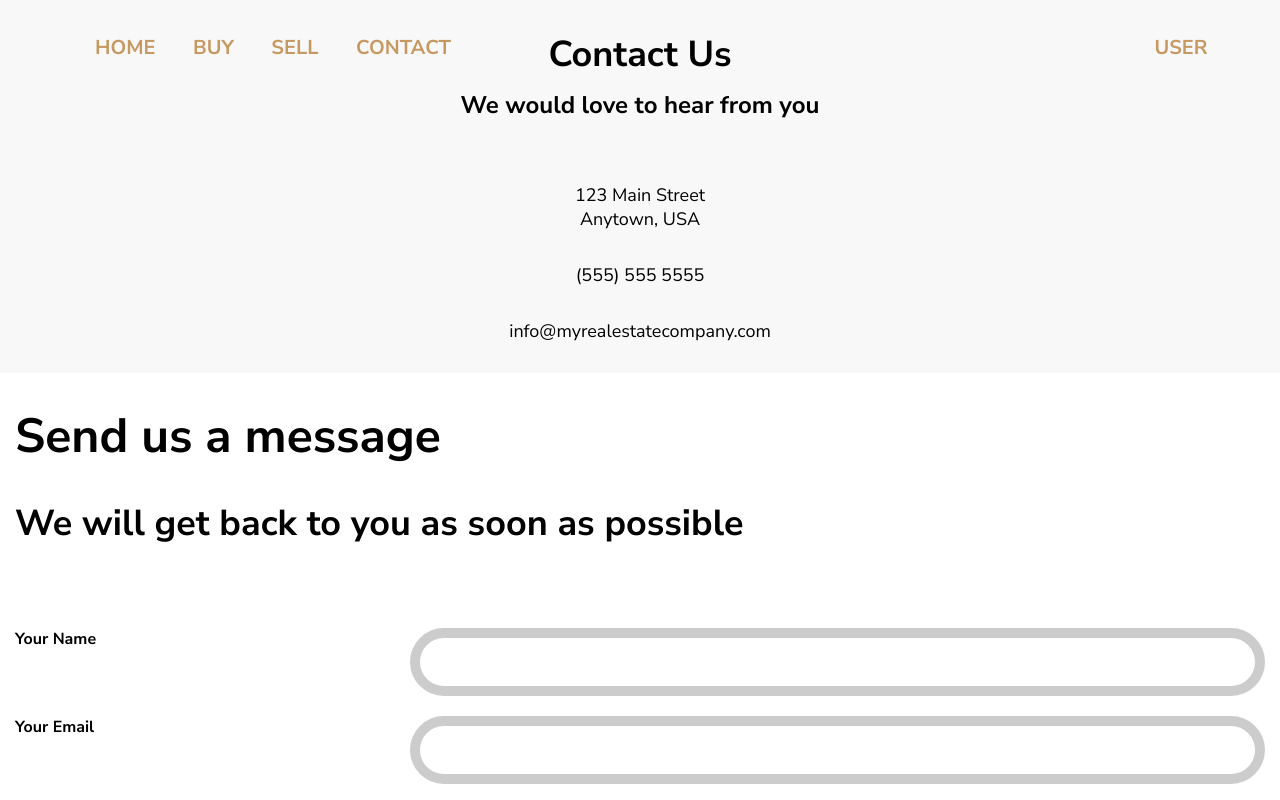
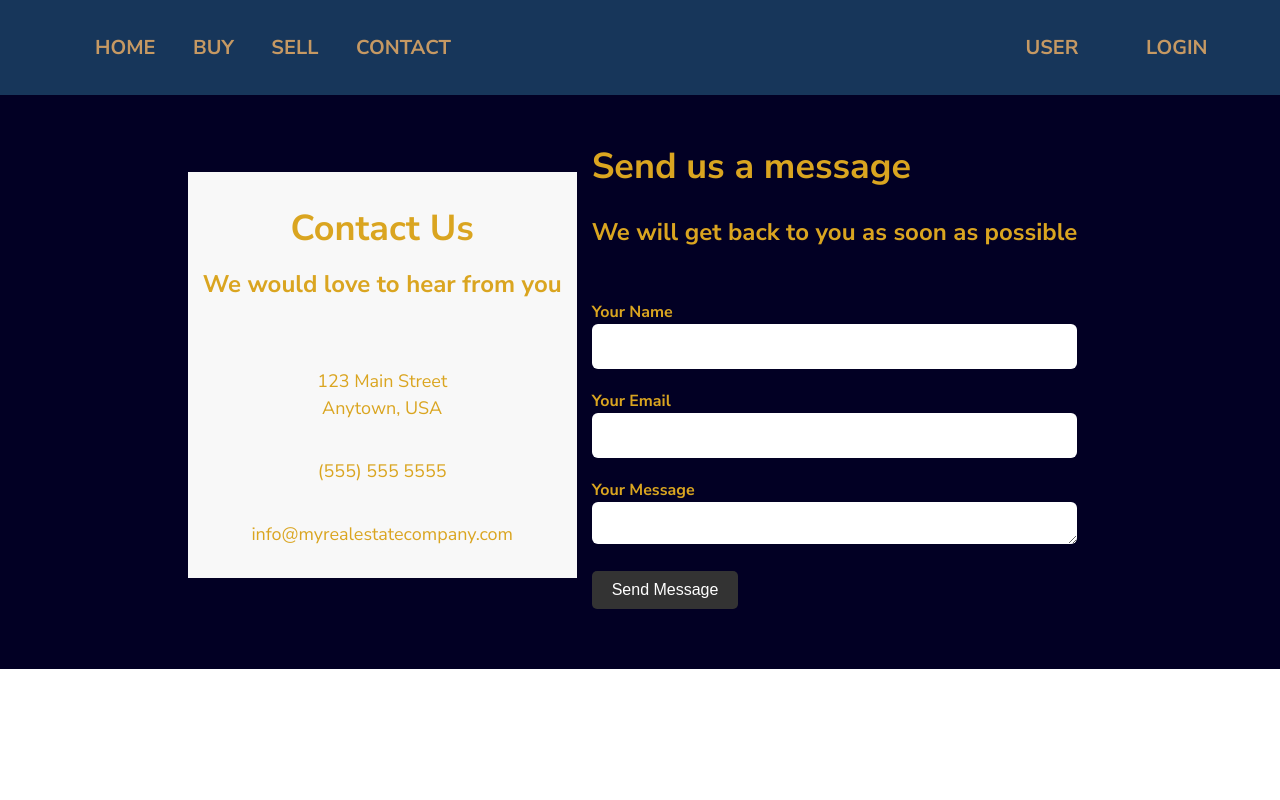
Before and after one commit to michalsamulak/real_estate, a Next.js app: page /contact in a window 1280 px wide. Shown: the top 800 px of the page. Built offline with nearby package versions, Linux system fonts and the light colour scheme.

Commit message:
style contact

```diff
--- a/components/contact/form.module.scss
+++ b/components/contact/form.module.scss
@@ -14,31 +14,32 @@
 
 .form-label {
     display: block;
-    margin-bottom: 5rem;
+    // margin-bottom: 5rem;
+    margin-top: 2rem;
     font-size: 1.6rem;
     font-weight: 700;
 }
 
 .form-input {
-    display: block;
+    padding: 1.2rem 2rem;
+    font-size: 1rem;
+    border-width: 5px;
+    border-style: none;
+    border-radius: 6px;
+    outline: transparent;
     width: 100%;
-    padding: 1rem;
-    border: 1rem solid #ccc;
-    border-radius: 5rem;
-    margin-bottom: 2rem;
-    font-size: 1.6rem;
+    transition: border-color 0.2s ease;
 }
 
 .form-textarea {
-    display: block;
+    padding: 1.2px 2rem;
+    font-size: 1rem;
+    border-width: 5px;
+    border-style: none;
+    border-radius: 6px;
+    outline: transparent;
     width: 100%;
-    padding: 1rem;
-    border: 1rem solid #ccc;
-    border-radius: .5rem;
-    margin-bottom: 2rem;
-    font-size: 1.6rem;
-    resize: vertical;
-    min-height: 10rem;
+    transition: border-color 0.2s ease;
 }
 
 .form-submit {
@@ -46,8 +47,10 @@
     color: #fff;
     border: none;
     padding: 1rem 2rem;
-    border-radius: .5rem;
+    border-radius: 0.5rem;
     font-size: 1.6rem;
+    margin-top: 2rem;
+
     cursor: pointer;
 }
 
@@ -55,7 +58,7 @@
     background-color: #555;
 }
 
-@media screen and (min-width: 768px) and (max-width: 1023px) {
+@media screen and (min-width: 768px) {
     .section-title {
         font-size: 4.8rem;
     }
@@ -88,71 +91,72 @@
     .form-textarea {
         font-size: 1.8rem;
     }
+
+
 }
 
-@media screen and (min-width: 1024px) {
-    .test {
-      display: flex;
-      flex-direction: row;
+// @media screen and (min-width: 1024px) {
+//     .test {
+//         display: flex;
+//         flex-direction: row;
+//     }
+//     .section-header {
+//         display: flex;
+//         flex-wrap: wrap;
+//         justify-content: space-between;
+//         align-items: center;
+//     }
 
-    }
-    .section-header {
-      display: flex;
-      flex-wrap: wrap;
-      justify-content: space-between;
-      align-items: center;
-    }
+//     .section-title {
+//         font-size: 6.4rem;
+//         flex: 1 0 50%;
+//     }
 
-    .section-title {
-      font-size: 6.4rem;
-      flex: 1 0 50%;
-    }
+//     .section-subtitle {
+//         font-size: 4.8rem;
+//         flex: 1 0 50%;
+//     }
 
-    .section-subtitle {
-      font-size: 4.8rem;
-      flex: 1 0 50%;
-    }
+//     .contact-info {
+//         flex-direction: row;
+//         justify-content: space-between;
+//     }
 
-    .contact-info {
-      flex-direction: row;
-      justify-content: space-between;
-    }
+//     .contact-info-item {
+//         margin-right: 5rem;
+//         margin-bottom: 0;
+//     }
 
-    .contact-info-item {
-      margin-right: 5rem;
-      margin-bottom: 0;
-    }
+//     .form-title {
+//         font-size: 4.8rem;
+//         margin-bottom: 3rem;
+//         flex: 1 0 50%;
+//     }
 
-    .form-title {
-      font-size: 4.8rem;
-      margin-bottom: 3rem;
-      flex: 1 0 50%;
-    }
+//     .form-subtitle {
+//         font-size: 3.6rem;
+//         margin-bottom: 8rem;
+//         flex: 1 0 50%;
+//     }
 
-    .form-subtitle {
-      font-size: 3.6rem;
-      margin-bottom: 8rem;
-      flex: 1 0 50%;
-    }
+//     .form-input,
+//     .form-textarea {
+//         font-size: 2.4rem;
+//     }
 
-    .form-input,
-    .form-textarea {
-      font-size: 2.4rem;
-    }
+//     .form-group {
+//         display: flex;
+//         justify-content: space-between;
+//         align-items: flex-start;
+//     }
 
-    .form-group {
-      display: flex;
-      justify-content: space-between;
-      align-items: flex-start;
-    }
+//     .form-group label {
+//         flex-basis: 30%;
+//         margin-right: 2rem;
+//     }
 
-    .form-group label {
-      flex-basis: 30%;
-      margin-right: 2rem;
-    }
-
-    .form-group input,
-    .form-group textarea {
-      flex: 1;
-    }
-  }
+//     .form-group input,
+//     .form-group textarea {
+//         flex: 1;
+//     }
+// }
--- a/components/navbar/navbar.module.scss
+++ b/components/navbar/navbar.module.scss
@@ -6,6 +6,7 @@
 
   display: flex;
 
+  background-color: #17365a;
 
   // --gradient-from: var(--black);
   // --gradient-stops: var(--gradient-from), var(--gradient-to, rgba(0, 0, 0, 0));
--- a/components/navbar/navbar.tsx
+++ b/components/navbar/navbar.tsx
@@ -1,11 +1,8 @@
-
 import { useEffect, useState } from "react";
 import styles from "./navbar.module.scss";
-const cln = require('classnames');
+const cln = require("classnames");
 
 import Link from "next/link";
-
-
 
 const NavBar = () => {
     const [scroll, setScroll] = useState(false);
@@ -15,48 +12,39 @@ const NavBar = () => {
         });
     }, []);
 
-
     return (
-      <div className={cln(styles.container, `${scroll ? styles.scroll : ''}`)}>
-
+        <div
+            className={cln(styles.container, `${scroll ? styles.scroll : ""}`)}
+        >
             <div className={styles.wrapper}>
-
-
                 <ul className={styles.navItems}>
-            <Link href={'/'} >
-          <li className={styles.navItem} >
-            Home
-          </li>
+                    <Link href={"/"}>
+                        <li className={styles.navItem}>Home</li>
                     </Link>
-            <Link href={'/buy'} >
-          <li className={styles.navItem} >
-            Buy
-          </li>
+                    <Link href={"/buy"}>
+                        <li className={styles.navItem}>Buy</li>
                     </Link>
-            <Link href={'/sell'}>
-          <li className={styles.navItem} >
-            Sell
-          </li>
+                    <Link href={"/sell"}>
+                        <li className={styles.navItem}>Sell</li>
                     </Link>
-            <Link href={'/contact'}>
-          <li className={styles.navItem} >
-            Contact
-          </li>
+                    <Link href={"/contact"}>
+                        <li className={styles.navItem}>Contact</li>
                     </Link>
                 </ul>
-
             </div>
             <div className={styles.wrapper}>
                 <ul className={styles.navItems}>
-            <Link href={'/'} >
-          <li className={styles.navItem} >
-            User
-          </li>
+                    <Link href={"/"}>
+                        <li className={styles.navItem}>User</li>
+                    </Link>
+                </ul>
+                <ul className={styles.navItems}>
+                    <Link href={"/"}>
+                        <li className={styles.navItem}>Login</li>
                     </Link>
                 </ul>
             </div>
         </div>
-
     );
 };
 
--- a/src/pages/contact/index.tsx
+++ b/src/pages/contact/index.tsx
@@ -5,7 +5,7 @@ import ContactForm from '../../../components/contact/form'
 
 const Contact = () => {
   return (
-    <div>
+    <div className='contact--container'>
 
     <SectionHeader />
     <ContactForm />
--- a/src/styles/globals.css
+++ b/src/styles/globals.css
@@ -1,10 +1,7 @@
-@import url('https://fonts.googleapis.com/css2?family=Nunito+Sans:wght@200;400;700&display=swap');
+@import url("https://fonts.googleapis.com/css2?family=Nunito+Sans:wght@200;400;700&display=swap");
 
 :root {
-
 }
-
-
 
 *,
 *::before,
@@ -17,29 +14,40 @@
 html {
     box-sizing: border-box;
     font-size: 50%;
-
 }
 @media only screen and (min-width: 600px) {
     html {
         font-size: 62.5%;
-
     }
 }
-
-
 
 html,
 body {
     max-width: 100vw;
     overflow-x: hidden;
-  font-family: 'Nunito Sans', sans-serif;
+    font-family: "Nunito Sans", sans-serif;
 }
 a {
     text-decoration: none;
 }
 
+.contact--container {
+    margin-top: 8rem;
+    padding: 3rem;
 
+    font-size: 1.6rem;
+    line-height: 1.5;
+    color: goldenrod;
 
- .contact--container {
+    background: rgb(2, 0, 36);
 
 }
+
+@media screen and (min-width: 868px) {
+  .contact--container {
+    display: flex;
+    justify-content: center;
+
+    align-items: center;
+  }
+}
```
Lines whose indentation alone changed are shown as unchanged.
